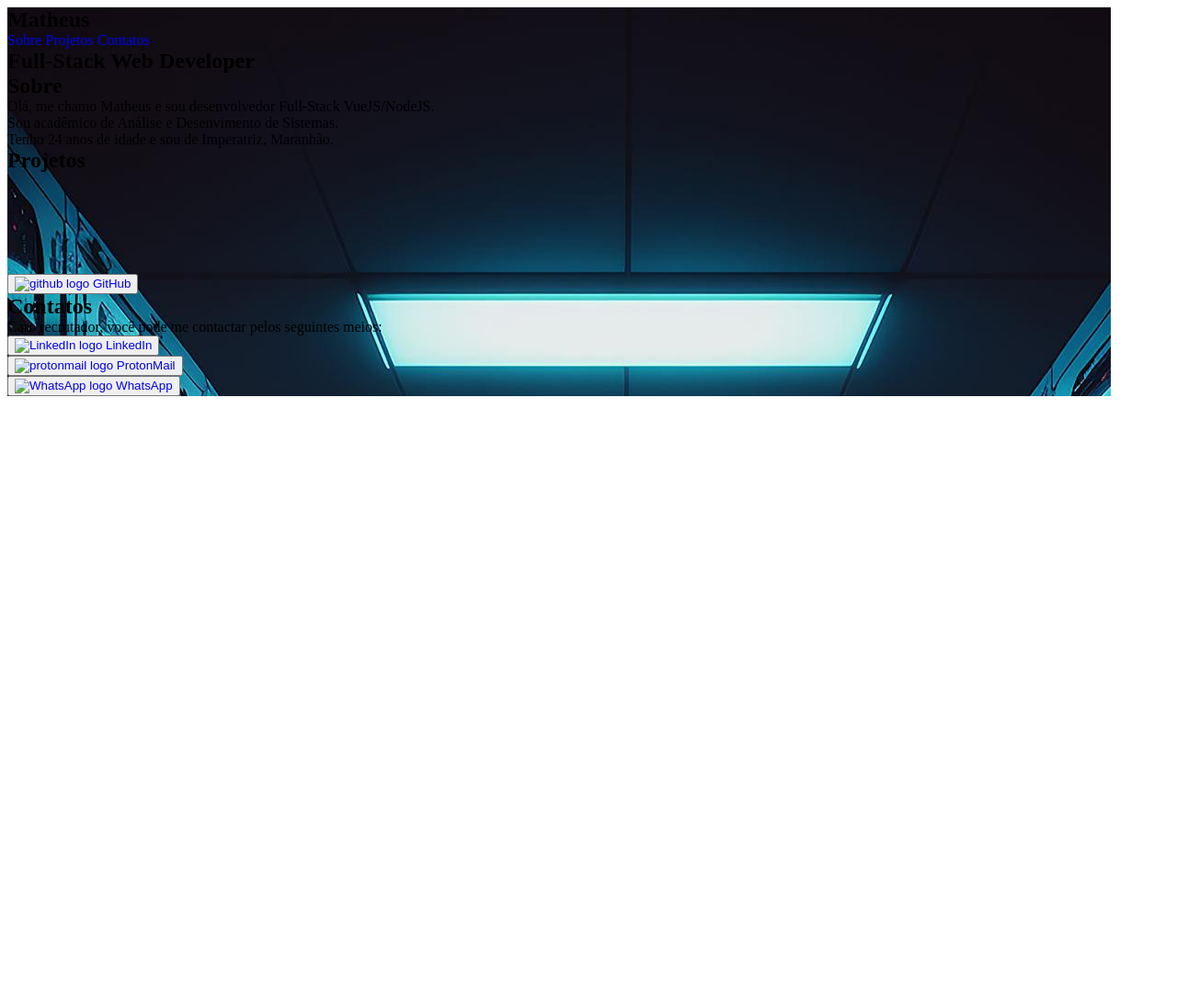
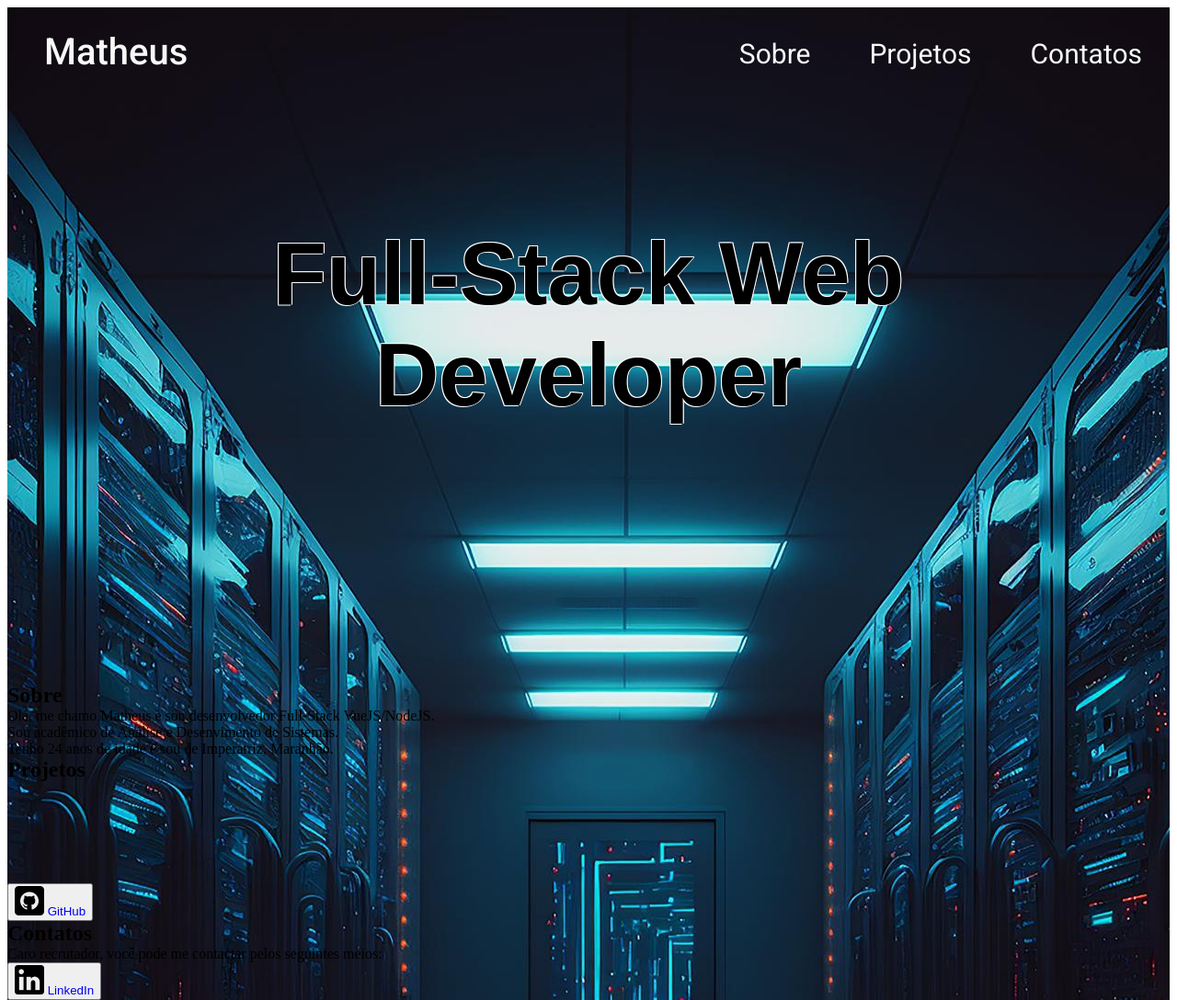
Before and after one commit to MatheusCBarreto/PORTFOLIOMATHEUS, a website: page src/views/index.html in a window 1280 px wide. Shown: the top 1088 px of the page at 92% size. Before the commit the page ends 800 px from the top, so only its background shows below. Drawn offline with Linux system fonts and the light colour scheme; a web font is replaced by a local one.

Commit message:
Header e Título feito

```diff
--- a/src/public/css/global.css
+++ b/src/public/css/global.css
@@ -1,3 +1,4 @@
+main,
 h1,
 h2,
 p,
@@ -9,7 +10,8 @@ a {
 
 .conteiner-principal {
   background-image: url("../assets/imgs/background_Img.jpg");
-  max-width: 1200px;
+  max-width: 1333px;
   max-height: 2000px;
   font-family: "Roboto" sans-serif;
+  margin: 0;
 }
--- a/src/public/css/header.css
+++ b/src/public/css/header.css
@@ -1,17 +1,30 @@
 .conteiner-header {
-
+  display: flex;
+  text-align: center;
+  justify-content: space-between;
 }
 
 .conteiner-header-nome {
-
+  padding: 10px 20px;
+  width: 80px;
+  height: 50px;
+  padding: 10px;
+  margin-top: 15px;
 }
 
 .header-nome {
-
+  font-family: "Roboto", sans-serif;
+  font-weight: 500;
+  color: #F8F8F8;
+  font-size: 40px;
+  margin-left: 30px;
 }
 
 .header-navegacao {
-
+  display: flex;
+  text-align: center;
+  align-items: center;
+  margin-top: 15px;
 }
 
 .navegacao {
@@ -19,5 +32,11 @@
 }
 
 .navegacao-item {
-
+  text-decoration: none;
+  font-family: "Roboto", sans-serif;
+  font-size: 30px;
+  font-weight: 400;
+  color: #F8F8F8;
+  margin: 20px;
+  padding: 10px;
 }
--- a/src/public/css/titulo.css
+++ b/src/public/css/titulo.css
@@ -1,11 +1,25 @@
 .conteiner-titulo {
-
+  display: flex;
+  height: 600px;
+  margin-top: 50px;
+  align-items: center;
 }
 
 .titulo-principal {
-
+  max-width: 700px;
+  height: 400px;
+  margin: 0 auto;
+  justify-content: center;
 }
 
 .titulo {
-
+  font-family: "Abhaya Libre", sans-serif;
+  font-size: 96px;
+  word-break: keep-all;
+  text-align: center;
+  text-shadow:
+               -1px -1px 0px #FFF,
+               -1px 1px 0px #FFF,
+                1px -1px 0px #FFF,
+                1px 0px 0px #FFF;
 }
--- a/src/views/index.html
+++ b/src/views/index.html
@@ -5,21 +5,21 @@
   <meta name="viewport" content="width=device-width, initial-scale=1.0">
   <link rel="preconnect" href="https://fonts.googleapis.com">
   <link rel="preconnect" href="https://fonts.gstatic.com" crossorigin>
-  <link href="https://fonts.googleapis.com/css2?family=Roboto:wght@400;500&display=swap" rel="stylesheet">
+  <link href="https://fonts.googleapis.com/css2?family=Abhaya+Libre:wght@400;500;800&family=Roboto:wght@400;500&display=swap" rel="stylesheet">
   <link rel="stylesheet" href="/src/public/css/style.css">
   <title>Portfólio do Matheus</title>
 </head>
 <body>
   <main class="conteiner-principal">
     <header class="conteiner-header">
-      <div class="container-header-nome">
+      <div class="conteiner-header-nome">
         <h2 class="header-nome">Matheus</h2>
       </div>
       <div class="header-navegacao">
         <nav class="navegacao">
-          <a class="nevegacao-item" href="#conteiner-sobre">Sobre</a>
-          <a class="nevegacao-item" href="#conteiner-projetos">Projetos</a>
-          <a class="nevegacao-item" href="#conteiner-contatos">Contatos</a>
+          <a class="navegacao-item" href="#conteiner-sobre">Sobre</a>
+          <a class="navegacao-item" href="#conteiner-projetos">Projetos</a>
+          <a class="navegacao-item" href="#conteiner-contatos">Contatos</a>
         </nav>
       </div>
     </header>
@@ -62,7 +62,7 @@
         </div>
       </div>
       <button>
-        <a class="projetos-btn" href="http://github.com/MatheusCBarreto"><img src="../public/assets/icon-github.png" alt="github logo"> GitHub</a>
+        <a class="projetos-btn" href="http://github.com/MatheusCBarreto"><img src="../public/assets/icons/icon-github.png" alt="github logo"> GitHub</a>
       </button>
     </section>
     <section id="conteiner-contatos">
@@ -72,17 +72,17 @@
       </p>
       <div class="contato-btn">
         <button class="contato-btn-item">
-          <a href="http://www.linkedin.com/in/matheusdecarvalhobarreto"><img src="../public/assets/icon-linkedin.png" alt="LinkedIn logo"> LinkedIn</a>
+          <a href="http://www.linkedin.com/in/matheusdecarvalhobarreto"><img src="../public/assets/icons/icon-linkedin.png" alt="LinkedIn logo"> LinkedIn</a>
         </button>
       </div>
       <div class="btn-contato">
         <button class="contato-btn-item">
-          <a href="mailto:devmattbarreto@protonmail.com?subject=&body="><img src="../public/assets/icon-protonmail.png" alt="protonmail logo"> ProtonMail</a>
+          <a href="mailto:devmattbarreto@protonmail.com?subject=&body="><img src="../public/assets/icons/icon-protonmail.png" alt="protonmail logo"> ProtonMail</a>
         </button>
       </div>
       <div class="btn-contato">
         <button class="contato-btn-item">
-          <a href="http://github.com/MatheusCBarreto"><img src="../public/assets/icon-whatsapp.png" alt="WhatsApp logo"> WhatsApp</a>
+          <a href="http://github.com/MatheusCBarreto"><img src="../public/assets/icons/icon-whatsapp.png"> WhatsApp</a>
         </button>
       </div>
     </section>
```
